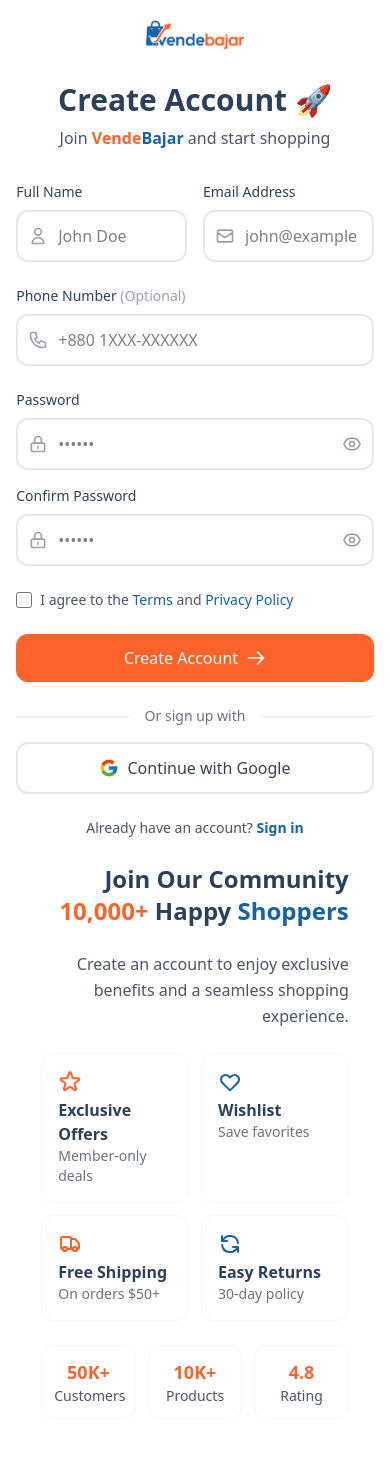
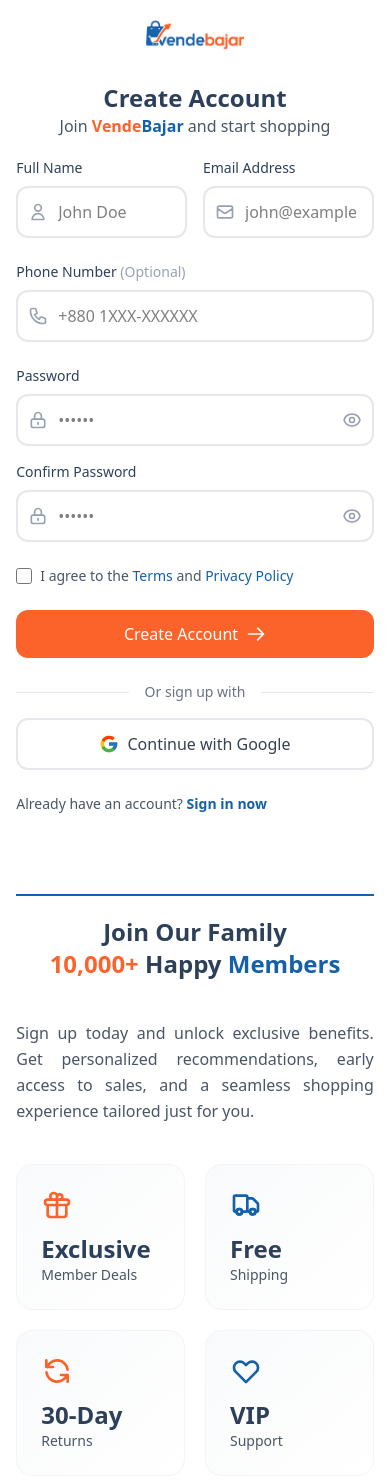
Before and after one commit to mehedihasan770/vende-bajar-frontend, a Next.js app: page /register in a window 390 px wide. Shown: the top 1484 px of the page. Built offline with nearby package versions, Linux system fonts and the light colour scheme.

Commit message:
refactor: resolve all responsiveness issues across login and signup pages including font size optimization and layout refinements for all devices

```diff
--- a/src/app/(auth)/register/page.tsx
+++ b/src/app/(auth)/register/page.tsx
@@ -26,13 +26,13 @@
   return (
     <div className="min-h-screen w-full">
       <div className="min-h-screen py-5">
-        <div className="flex flex-col lg:flex-row min-h-screen items-center justify-center lg:justify-between">
+        <div className="flex flex-col lg:flex-row min-h-screen items-center justify-center lg:justify-between gap-20">
           {/* Left Side - Form Section */}
           <motion.div
             initial="initial"
             animate="animate"
             variants={staggerContainer}
-            className="w-fit lg:ml-5"
+            className="w-full lg:w-lg"
           >
             <div className="w-full">
               {/* Logo for mobile */}
@@ -46,10 +46,10 @@
               {/* Header */}
               <motion.div
                 variants={fadeInUp}
-                className="mb-8 text-center lg:text-left"
+                className="mb-5 text-center lg:text-left"
               >
-                <h1 className="text-3xl md:text-4xl font-bold text-accent mb-2">
-                  Create Account 🚀
+                <h1 className="text-2xl md:text-4xl font-bold text-accent">
+                  Create Account
                 </h1>
                 <p className="text-gray-600">
                   Join <span className="text-primary font-semibold">Vende</span>
--- /dev/null
+++ b/src/components/auth/RegisterPage/PasswordStrengthIndicator.tsx
@@ -0,0 +1,55 @@
+import React from 'react';
+import { motion } from "framer-motion";
+
+type passwordType = {
+  password: string;
+};
+
+const PasswordStrengthIndicator = ({password} : passwordType) => {
+
+    return (
+        <motion.div
+          initial={{ opacity: 0 }}
+          animate={{ opacity: 1 }}
+          className="flex items-center gap-2 text-sm"
+        >
+          <div className="flex-1 h-1.5 bg-gray-200 rounded-full overflow-hidden">
+            <motion.div
+              initial={{ width: 0 }}
+              animate={{
+                width:
+                  password.length < 6
+                    ? "33%"
+                    : password.match(/^(?=.*[A-Za-z])(?=.*\d)/)
+                      ? "100%"
+                      : "66%",
+              }}
+              className={`h-full ${
+                password.length < 6
+                  ? "bg-red-500"
+                  : password.match(/^(?=.*[A-Za-z])(?=.*\d)/)
+                    ? "bg-green-500"
+                    : "bg-yellow-500"
+              }`}
+            />
+          </div>
+          <span
+            className={
+              password.length < 6
+                ? "text-red-600"
+                : password.match(/^(?=.*[A-Za-z])(?=.*\d)/)
+                  ? "text-green-600"
+                  : "text-yellow-600"
+            }
+          >
+            {password.length < 6
+              ? "Weak"
+              : password.match(/^(?=.*[A-Za-z])(?=.*\d)/)
+                ? "Strong"
+                : "Medium"}
+          </span>
+        </motion.div>
+    );
+};
+
+export default PasswordStrengthIndicator;
--- a/src/components/auth/RegisterPage/RegisterForm.tsx
+++ b/src/components/auth/RegisterPage/RegisterForm.tsx
@@ -14,6 +14,7 @@
 } from "react-icons/hi";
 import Link from "next/link";
 import GoogleButton from "@/components/shared/auth/GoogleButton";
+import PasswordStrengthIndicator from "./PasswordStrengthIndicator";
 
 type RegisterFormData = {
   fullName: string;
@@ -120,6 +121,7 @@
                 </motion.p>
               )}
             </div>
+
             {/* Email Field */}
             <div className="space-y-2">
               <label
@@ -166,6 +168,7 @@
               )}
             </div>
           </div>
+
           {/* Phone Field */}
           <div className="space-y-2">
             <label
@@ -212,6 +215,7 @@
             )}
           </div>
           {/* Password & Confirm Password */}
+
           <div className="grid grid-cols-1 md:grid-cols-2 gap-4">
             {/* Password Field */}
             <div className="space-y-2">
@@ -274,6 +278,7 @@
               )}
             </div>
             {/* Confirm Password Field */}
+
             <div className="space-y-2">
               <label
                 htmlFor="confirmPassword"
@@ -332,49 +337,10 @@
               )}
             </div>
           </div>
+
           {/* Password Strength Indicator */}
           {password && password.length > 0 && (
-            <motion.div
-              initial={{ opacity: 0 }}
-              animate={{ opacity: 1 }}
-              className="flex items-center gap-2 text-sm"
-            >
-              <div className="flex-1 h-1.5 bg-gray-200 rounded-full overflow-hidden">
-                <motion.div
-                  initial={{ width: 0 }}
-                  animate={{
-                    width:
-                      password.length < 6
-                        ? "33%"
-                        : password.match(/^(?=.*[A-Za-z])(?=.*\d)/)
-                          ? "100%"
-                          : "66%",
-                  }}
-                  className={`h-full ${
-                    password.length < 6
-                      ? "bg-red-500"
-                      : password.match(/^(?=.*[A-Za-z])(?=.*\d)/)
-                        ? "bg-green-500"
-                        : "bg-yellow-500"
-                  }`}
-                />
-              </div>
-              <span
-                className={
-                  password.length < 6
-                    ? "text-red-600"
-                    : password.match(/^(?=.*[A-Za-z])(?=.*\d)/)
-                      ? "text-green-600"
-                      : "text-yellow-600"
-                }
-              >
-                {password.length < 6
-                  ? "Weak"
-                  : password.match(/^(?=.*[A-Za-z])(?=.*\d)/)
-                    ? "Strong"
-                    : "Medium"}
-              </span>
-            </motion.div>
+            <PasswordStrengthIndicator password={password}/>
           )}
           {/* Terms & Conditions */}
           <div className="flex items-start space-x-2 mt-2">
@@ -443,13 +409,13 @@
           </div>
           <GoogleButton/>
           {/* Sign in link */}
-          <p className="text-center text-sm text-gray-600 mt-4">
+          <p className="text-sm text-gray-600 mt-2">
             Already have an account?{" "}
             <Link
               href="/login"
               className="text-secondary hover:text-primary font-semibold transition-colors duration-200"
             >
-              Sign in
+              Sign in now
             </Link>
           </p>
         </motion.form>
--- a/src/components/auth/RegisterPage/RegisterRight.tsx
+++ b/src/components/auth/RegisterPage/RegisterRight.tsx
@@ -1,7 +1,7 @@
 import React from 'react';
-import { motion } from 'framer-motion'
+import { motion } from 'framer-motion';
 import Logo from '@/components/shared/Logo/Logo';
-import { HiOutlineHeart, HiOutlineRefresh, HiOutlineStar, HiOutlineTruck } from 'react-icons/hi';
+import { HiOutlineStar, HiOutlineHeart, HiOutlineTruck, HiOutlineRefresh, HiOutlineUserGroup, HiOutlineGift } from 'react-icons/hi';
 
 const RegisterRight = () => {
 
@@ -11,94 +11,77 @@
         transition: { duration: 0.5 }
     }
 
-    const fadeInRight = {
-        initial: { opacity: 0, x: 20 },
-        animate: { opacity: 1, x: 0 },
-        transition: { duration: 0.5 }
-    }
-
     const staggerContainer = {
         animate: {
             transition: {
-                staggerChildren: 0.08
+                staggerChildren: 0.1
             }
         }
     }
 
     return (
         <motion.div
-          variants={fadeInRight}
-          initial="initial"
-          animate="animate"
-          className="w-full lg:w-1/2"
+          initial={{ opacity: 0, x: 20 }}
+          animate={{ opacity: 1, x: 0 }}
+          transition={{ duration: 0.7, delay: 0.2 }}
+          className="w-full lg:w-1/2 lg:border-0 border-t-2 border-secondary pt-5 lg:pt-0"
         >
-          <div className="">
+          <div className="mx-auto lg:ml-auto lg:mr-0">
             {/* Logo for desktop */}
             <motion.div
               initial={{ scale: 0 }}
               animate={{ scale: 1 }}
               transition={{ duration: 0.5, delay: 0.3 }}
-              className="hidden lg:flex justify-end mb-6"
+              className="hidden lg:flex mb-6"
             >
               <Logo />
             </motion.div>
             {/* Main Content */}
-            <div className="space-y-6 bg-white/40 backdrop-blur-sm p-6 rounded-3xl border border-white/50">
+            <div className="space-y-10">
               {/* Title */}
               <motion.h2
-                variants={fadeInRight}
-                className="text-2xl lg:text-3xl font-bold text-accent text-right"
+                initial={{ opacity: 0, y: 20 }}
+                animate={{ opacity: 1, y: 0 }}
+                transition={{ duration: 0.5, delay: 0.4 }}
+                className="text-2xl lg:text-4xl font-bold text-accent text-center lg:text-left"
               >
-                Join Our Community
+                Join Our Family
                 <br />
                 <span className="text-primary">10,000+</span> Happy{' '}
-                <span className="text-secondary">Shoppers</span>
+                <span className="text-secondary">Members</span>
               </motion.h2>
+
               {/* Description */}
               <motion.p
-                variants={fadeInRight}
-                className="text-gray-600 text-right leading-relaxed"
+                initial={{ opacity: 0, y: 20 }}
+                animate={{ opacity: 1, y: 0 }}
+                transition={{ duration: 0.5, delay: 0.5 }}
+                className="text-gray-600 leading-relaxed text-justify lg:text-left"
               >
-                Create an account to enjoy exclusive benefits and a seamless shopping experience.
+                Sign up today and unlock exclusive benefits. Get personalized recommendations,
+                early access to sales, and a seamless shopping experience tailored just for you.
               </motion.p>
-              {/* Benefits Cards - 2x2 Grid */}
+
+              {/* Benefits Cards */}
               <motion.div
                 variants={staggerContainer}
-                className="grid grid-cols-2 gap-3"
+                initial="initial"
+                animate="animate"
+                className="grid grid-cols-2 gap-5"
               >
                 {[
-                  { icon: HiOutlineStar, title: 'Exclusive Offers', desc: 'Member-only deals', color: 'text-primary' },
-                  { icon: HiOutlineHeart, title: 'Wishlist', desc: 'Save favorites', color: 'text-secondary' },
-                  { icon: HiOutlineTruck, title: 'Free Shipping', desc: 'On orders $50+', color: 'text-primary' },
-                  { icon: HiOutlineRefresh, title: 'Easy Returns', desc: '30-day policy', color: 'text-secondary' },
-                ].map((benefit, index) => (
-                  <motion.div
-                    key={index}
-                    variants={fadeInUp}
-                    className="bg-white/80 backdrop-blur-sm p-4 rounded-xl border border-gray-100 hover:border-primary/30 hover:shadow-lg transition-all duration-300 group"
-                  >
-                    <benefit.icon className={`w-6 h-6 ${benefit.color} mb-1 group-hover:scale-110 transition-transform duration-300`} />
-                    <div className="font-semibold text-accent">{benefit.title}</div>
-                    <div className="text-sm text-gray-500">{benefit.desc}</div>
-                  </motion.div>
-                ))}
-              </motion.div>
-              {/* Stats - 3 Column */}
-              <motion.div
-                variants={staggerContainer}
-                className="grid grid-cols-3 gap-3 text-center"
-              >
-                {[
-                  { number: '50K+', label: 'Customers' },
-                  { number: '10K+', label: 'Products' },
-                  { number: '4.8', label: 'Rating' },
+                  { number: 'Exclusive', label: 'Member Deals', icon: HiOutlineGift, color: 'text-primary' },
+                  { number: 'Free', label: 'Shipping', icon: HiOutlineTruck, color: 'text-secondary' },
+                  { number: '30-Day', label: 'Returns', icon: HiOutlineRefresh, color: 'text-primary' },
+                  { number: 'VIP', label: 'Support', icon: HiOutlineHeart, color: 'text-secondary' },
                 ].map((stat, index) => (
                   <motion.div
                     key={index}
                     variants={fadeInUp}
-                    className="bg-white/60 backdrop-blur-sm p-3 rounded-xl border border-gray-100"
+                    className="bg-linear-to-br from-gray-50 to-white p-6 rounded-2xl border border-gray-100 hover:border-secondary/20 transition-all duration-300 group"
                   >
-                    <div className="text-lg font-bold text-primary">{stat.number}</div>
+                    <stat.icon className={`w-8 h-8 ${stat.color} mb-3 group-hover:scale-110 transition-transform duration-300`} />
+                    <div className="text-2xl font-bold text-accent">{stat.number}</div>
                     <div className="text-sm text-gray-600">{stat.label}</div>
                   </motion.div>
                 ))}
--- a/src/components/auth/loginPage/LgoinForm.tsx
+++ b/src/components/auth/loginPage/LgoinForm.tsx
@@ -57,7 +57,7 @@
     <motion.form
       variants={fadeInUp}
       onSubmit={handleSubmit(onSubmit)}
-      className="space-y-6"
+      className="space-y-6 w-full"
       noValidate
     >
       {/* Email Field */}
@@ -230,7 +230,7 @@
       <GoogleButton />
 
       {/* Sign up link */}
-      <p className="text-center text-gray-600">
+      <p className="text-sm text-gray-600">
         Don t have an account?{" "}
         <Link
           href="/register"
--- a/src/components/auth/loginPage/LoginRightSide.tsx
+++ b/src/components/auth/loginPage/LoginRightSide.tsx
@@ -24,7 +24,7 @@
           initial={{ opacity: 0, x: 20 }}
           animate={{ opacity: 1, x: 0 }}
           transition={{ duration: 0.7, delay: 0.2 }}
-          className="w-full lg:w-1/2 px-2 lg:border-0 border-t-2 border-primary mt-10 pt-5 lg:mt-0 lg:pt-0"
+          className="w-full lg:w-1/2 lg:border-0 border-t-2 border-primary pt-5 lg:pt-0"
         >
           <div className="mx-auto lg:ml-auto lg:mr-0">
             {/* Logo for desktop */}
@@ -43,7 +43,7 @@
                 initial={{ opacity: 0, y: 20 }}
                 animate={{ opacity: 1, y: 0 }}
                 transition={{ duration: 0.5, delay: 0.4 }}
-                className="text-3xl lg:text-4xl font-bold text-accent text-center lg:text-left"
+                className="text-2xl lg:text-4xl font-bold text-accent text-center lg:text-left"
               >
                 Discover Amazing
                 <br />
```
Also changed, not shown: src/app/(auth)/login/page.tsx (+4 -4 lines).
